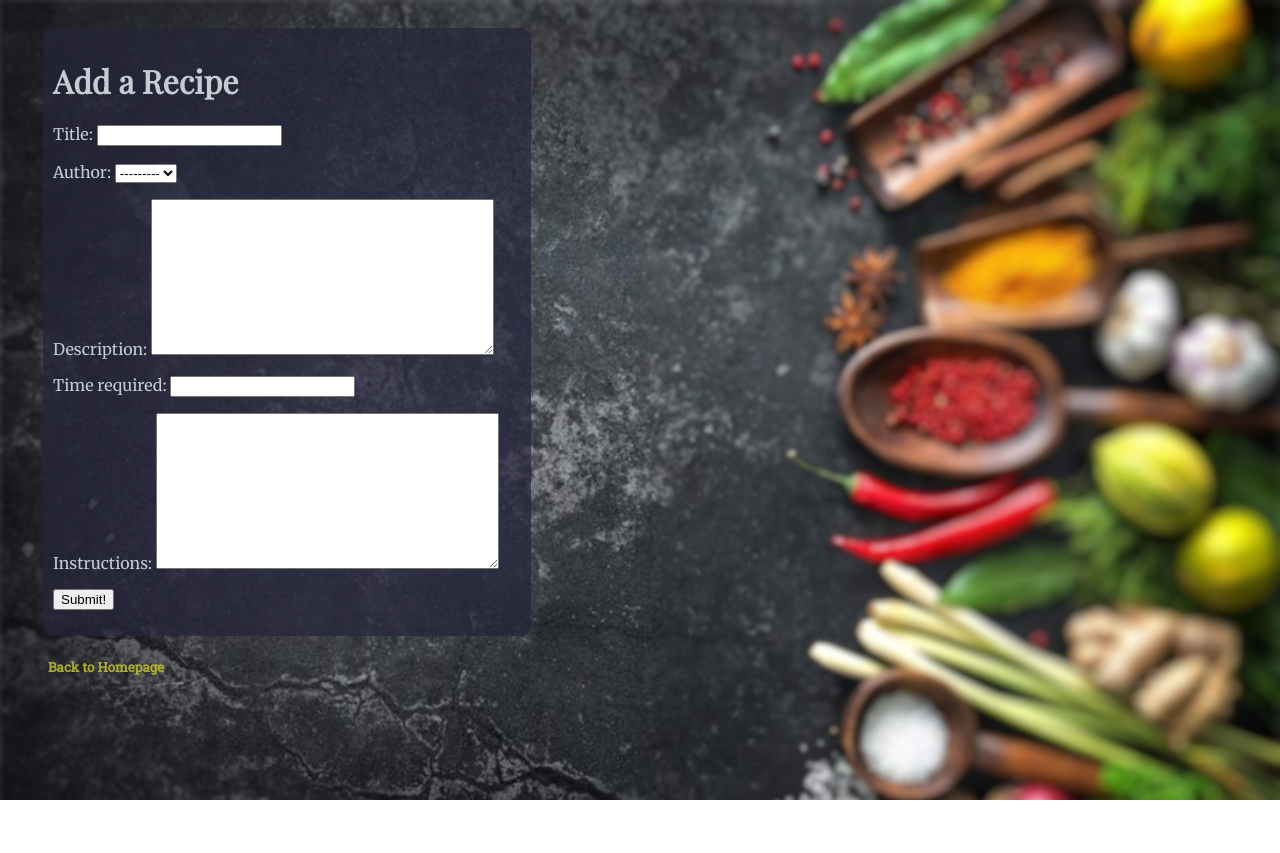
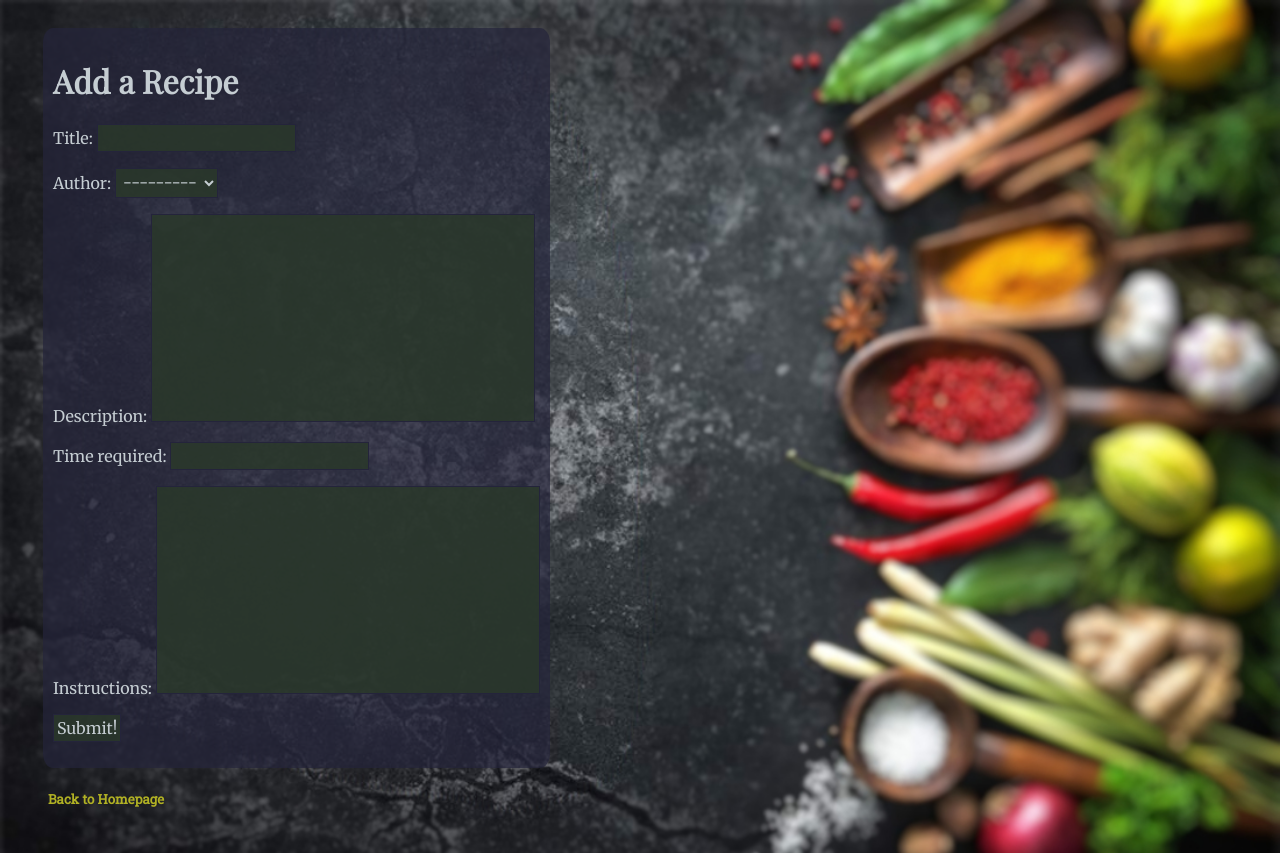
Before and after one commit to jeffsimp88/recipes_book, a Django app: page /addrecipe/ in a window 1280 px wide. Before the commit the page ends 800 px from the top, so only its background shows below. Run offline with Django 3.2, Linux system fonts and the light colour scheme; data that the repository does not hold is empty.

Commit message:
Added styling to input boxes

```diff
--- a/static/css/style.css
+++ b/static/css/style.css
@@ -84,3 +84,25 @@ a:hover{
     max-width: 234px;
     background-color: rgba(42, 56, 42, 0.7);
 }
+
+input, textarea, option, select{
+    color: rgb(197, 205, 210);
+    font-size: 16px;
+    font-family: 'Merriweather', serif;
+    padding: 3px;
+    border: 1px solid rgb(36, 36, 59);
+    outline: none;
+    background-color: rgba(42, 56, 42, 0.849);
+}
+
+textarea{
+    resize: none;
+
+}
+#submitButton{
+transition-duration: .4s;
+}
+#submitButton:hover{
+background-color: rgb(42, 56, 42);
+border: 1px solid rgba(218, 165, 32, 0.76);
+}
```
